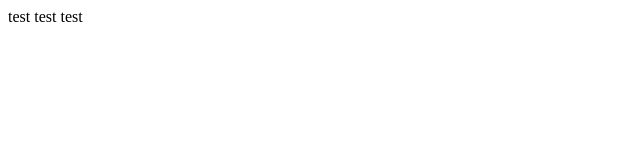
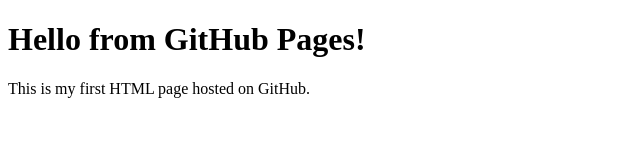
Before and after one commit to niclindb/niclindb, a plain HTML site: page index.html in a window 1280 px wide. Shown: the whole page, without its empty margins (0-640 px from the left). Drawn offline with Linux system fonts and the light colour scheme.

Commit message:
Update index.html

```diff
--- a/index.html
+++ b/index.html
@@ -1 +1,12 @@
-<p>test test test</p>
+        <!DOCTYPE html>
+        <html lang="en">
+        <head>
+            <meta charset="UTF-8">
+            <meta name="viewport" content="width=device-width, initial-scale=1.0">
+            <title>My GitHub Page</title>
+        </head>
+        <body>
+            <h1>Hello from GitHub Pages!</h1>
+            <p>This is my first HTML page hosted on GitHub.</p>
+        </body>
+        </html>
```
